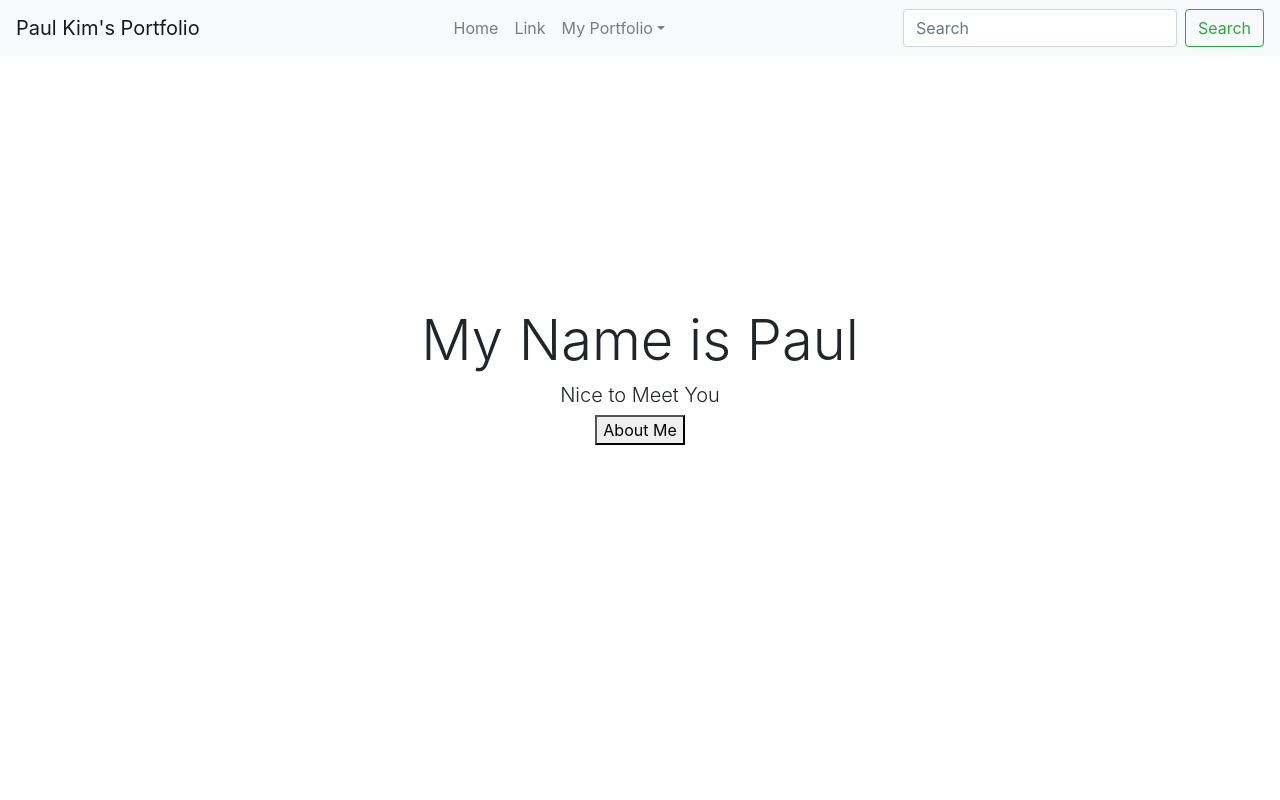
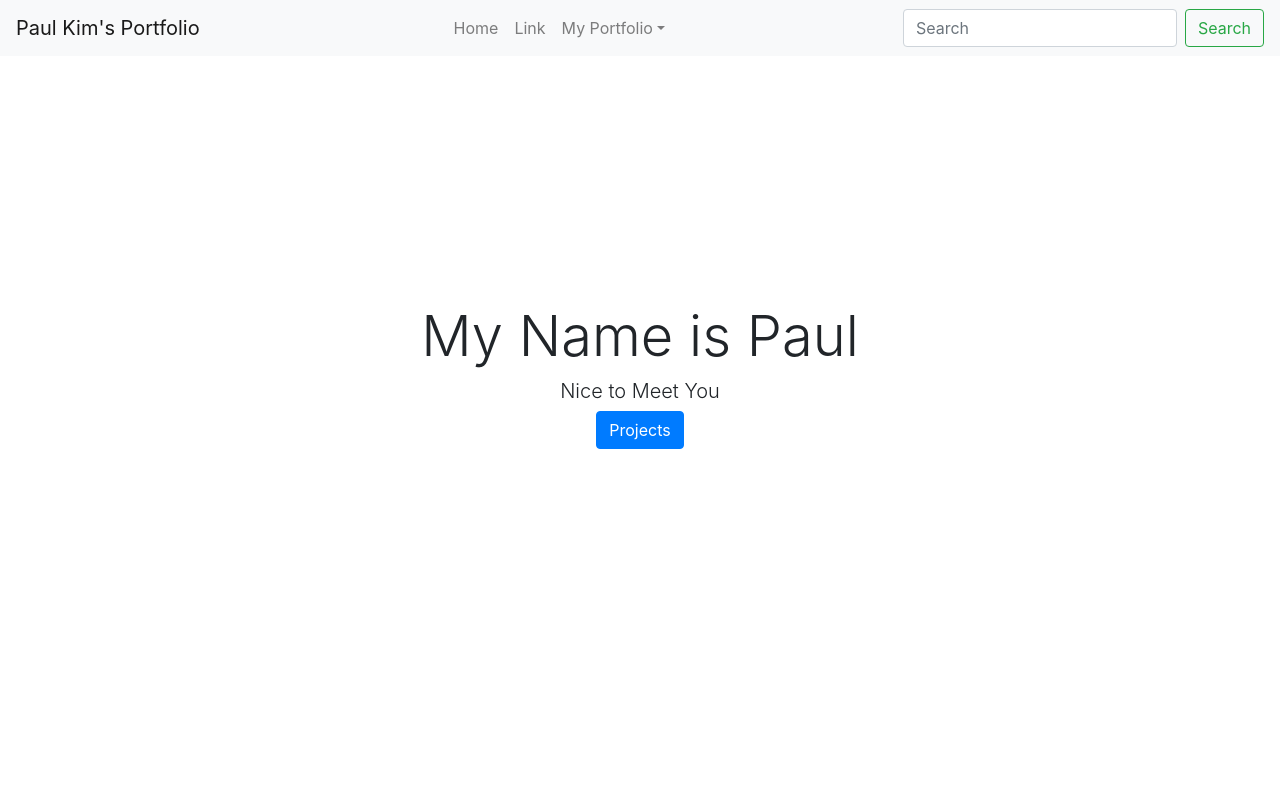
Before and after one commit to paulkim172/React-Portfolio, a React (Create React App) app in the folder my-app/: page / in a window 1280 px wide. Shown: the top 800 px of the page. Built offline with nearby package versions, Linux system fonts and the light colour scheme.

Commit message:
make button redirect to projects

```diff
--- a/my-app/src/home-intro-section.js
+++ b/my-app/src/home-intro-section.js
@@ -1,19 +1,27 @@
 import React, { Component } from 'react';
 import MyNameIsTextComponet from "./baseComponents/MyNameIsTextComponet.jsx";
+import { Link } from 'react-router-dom';
+import { Button } from "react-bootstrap";
 class HomeIntro extends Component {
+
+    // onSubmit = () => {
+    //     console.log("test")
+    //     return <Link to='/projects' className='link'>Projects</Link>
+    // }
+
     render() {
         return (
             <section className="hero">
                 <div className="hero-content">
                     <MyNameIsTextComponet name={"Paul"} />
-
                     <h2 class="lead">
                         Nice to Meet You
                     </h2>
-
-                    <button type="button" class="hero-button">
-                        About Me
-                    </button>
+                    <Link to={'/projects'} className='link'>
+                        <Button variant="primary">
+                            Projects
+                        </Button>
+                    </Link>
                 </div>
             </section>
 
```
